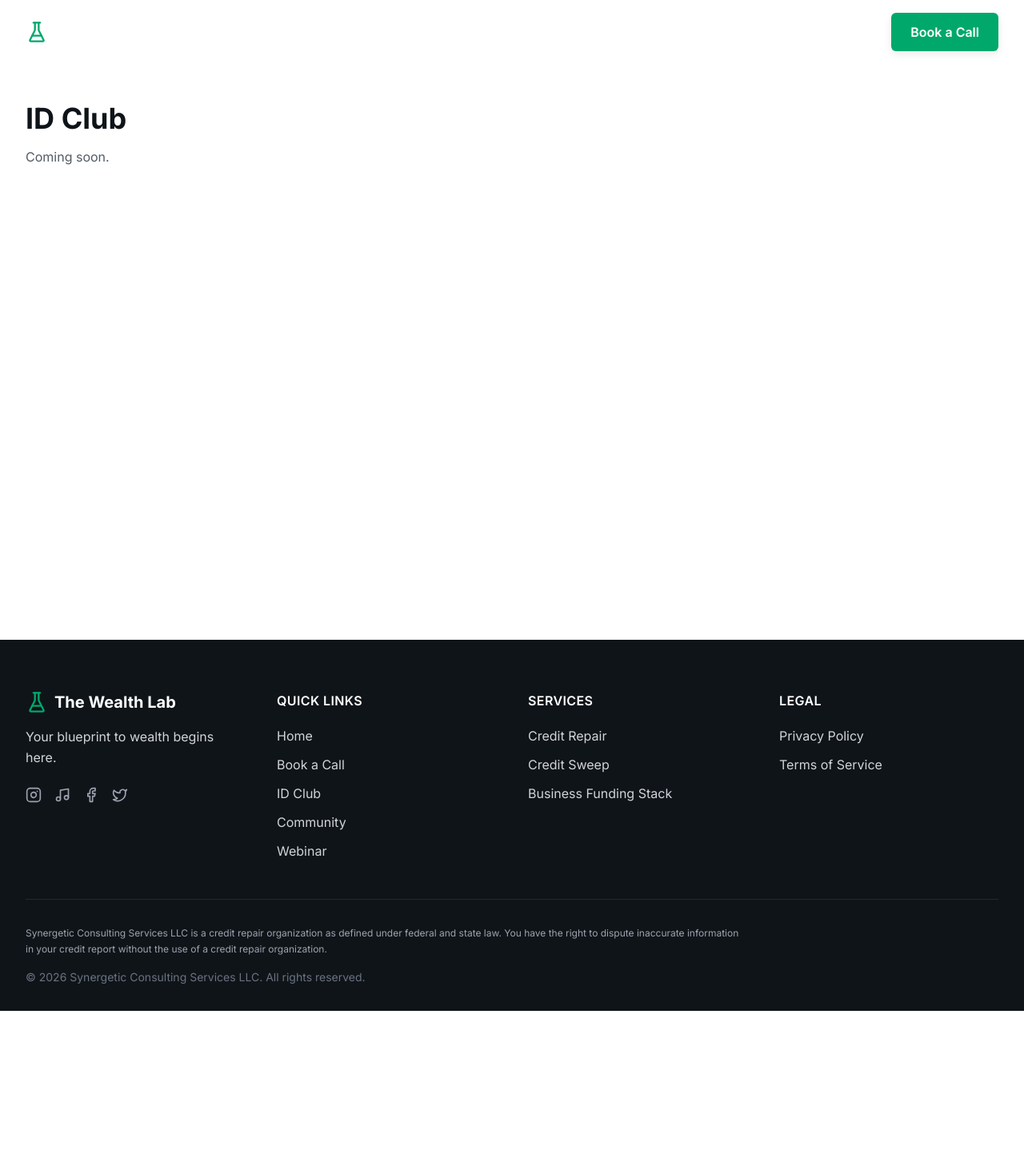
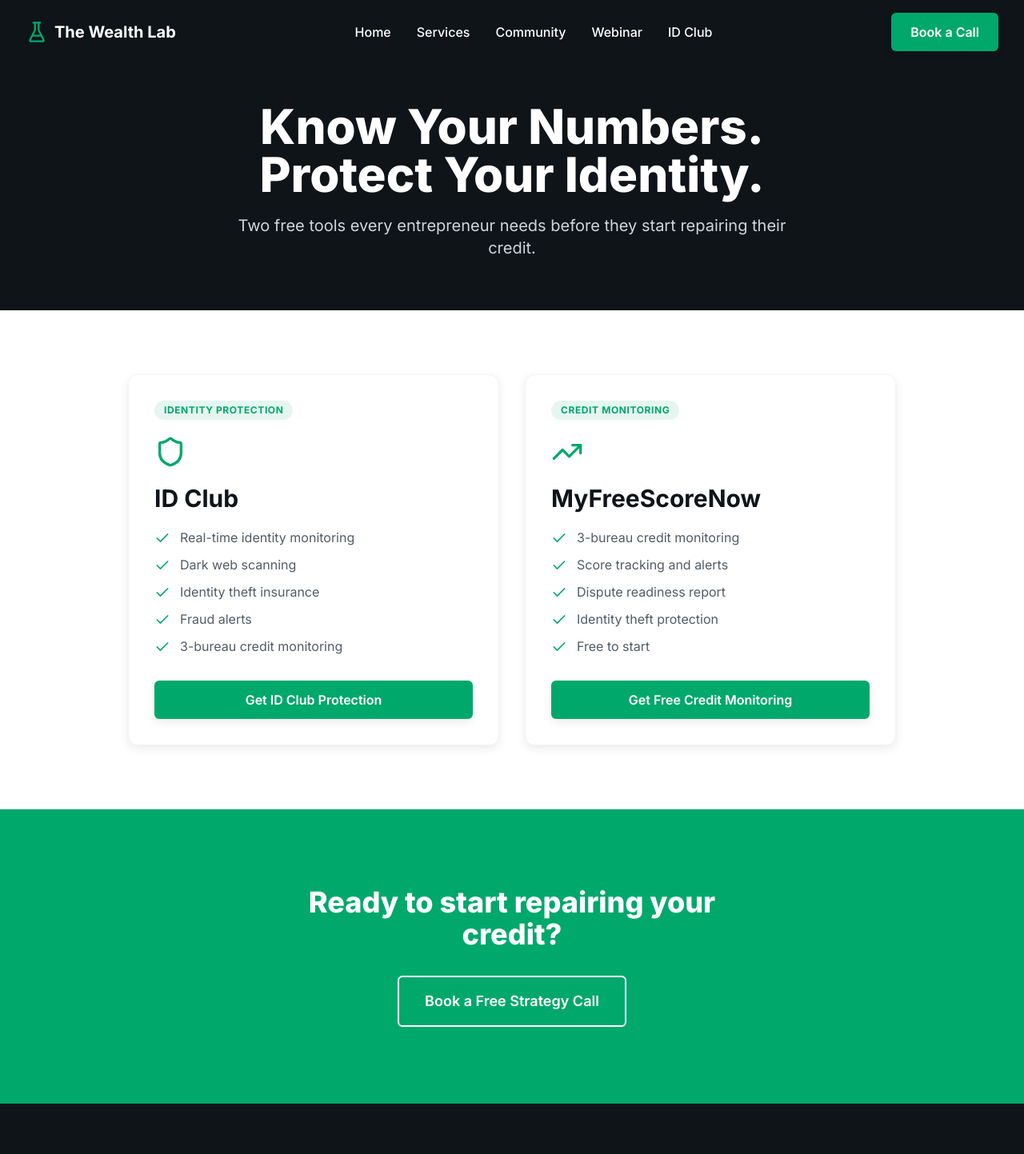
Before and after one commit to mllloyd9/synergetic-website, a React (Vite) app: page /id-club in a window 1280 px wide. Shown: the top 1443 px of the page at 80% size. Before the commit the page ends 1264 px from the top, so only its background shows below. Built offline with nearby package versions, Linux system fonts and the light colour scheme.

Commit message:
feat: id club page
Reuses IdClubMfsnCards primitive with page-specific data-cta
values. Bottom CTA section drives strategy-call bookings.

Co-Authored-By: Claude Opus 4.7 <noreply@anthropic.com>

```diff
--- a/src/pages/IdClubPage.tsx
+++ b/src/pages/IdClubPage.tsx
@@ -1,13 +1,56 @@
 import React from 'react';
+import SEO from '../components/ui/SEO';
+import IdClubMfsnCards from '../components/ui/IdClubMfsnCards';
+import CTAButton from '../components/ui/CTAButton';
+
+const CALENDLY_URL = 'https://calendly.com/synergeticconsult/30min';
 
 const IdClubPage: React.FC = () => {
   return (
-    <div className="pt-32 pb-20 min-h-screen">
-      <div className="container-wrapper">
-        <h1 className="text-4xl font-bold text-brand-ink">ID Club</h1>
-        <p className="text-brand-slate mt-4">Coming soon.</p>
-      </div>
-    </div>
+    <>
+      <SEO
+        title="ID Club — Free Identity Protection & Credit Monitoring"
+        description="Free identity protection and credit monitoring for entrepreneurs rebuilding their credit."
+      />
+
+      <section className="bg-brand-ink text-white pt-32 pb-16">
+        <div className="container-wrapper max-w-3xl mx-auto text-center">
+          <h1 className="text-4xl sm:text-5xl lg:text-6xl font-extrabold text-white mb-5 leading-tight">
+            Know Your Numbers. Protect Your Identity.
+          </h1>
+          <p className="text-lg sm:text-xl text-gray-300 leading-relaxed">
+            Two free tools every entrepreneur needs before they start
+            repairing their credit.
+          </p>
+        </div>
+      </section>
+
+      <section className="bg-white py-20">
+        <div className="container-wrapper max-w-5xl mx-auto">
+          <IdClubMfsnCards
+            idClubDataCta="idclub-page-signup"
+            mfsnDataCta="mfsn-page-signup"
+          />
+        </div>
+      </section>
+
+      <section className="bg-brand-accent text-white py-20 sm:py-24">
+        <div className="container-wrapper text-center max-w-2xl mx-auto">
+          <h2 className="text-3xl sm:text-4xl font-extrabold text-white mb-8 leading-tight">
+            Ready to start repairing your credit?
+          </h2>
+          <div className="flex justify-center">
+            <CTAButton
+              label="Book a Free Strategy Call"
+              href={CALENDLY_URL}
+              variant="ghost"
+              dataCta="idclub-page-book-call"
+              className="text-base sm:text-lg px-8 py-4"
+            />
+          </div>
+        </div>
+      </section>
+    </>
   );
 };
 
```
